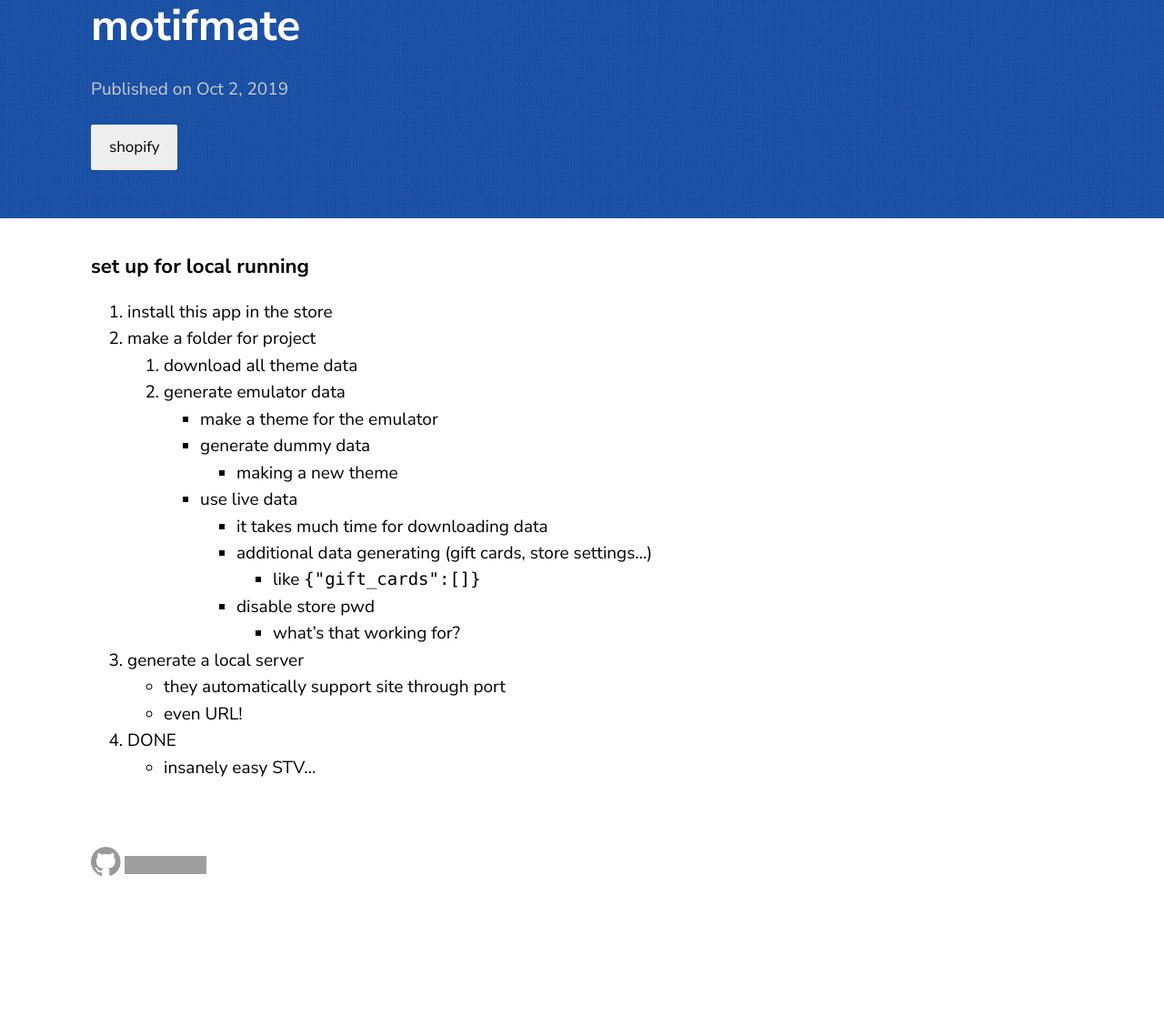
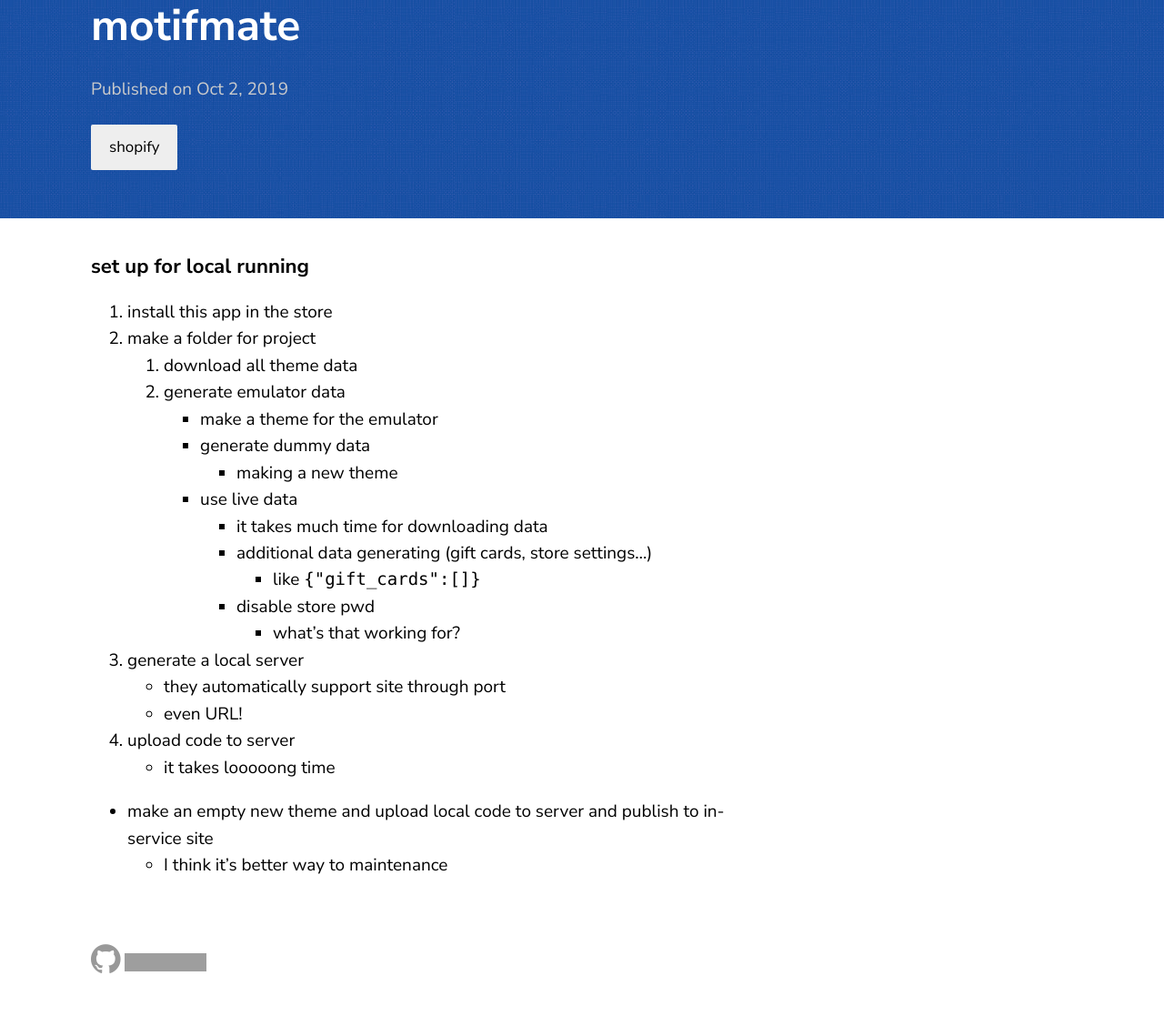
Before and after one commit to ejayyy/blog, a Jekyll site: the page built from _posts/2019-10-02-motifmate.markdown, in a window 1280 px wide. Shown: the whole page at 91% size. Built offline with Jekyll 4.4.1, drawn with Linux system fonts in a browser that asks for light colours; before the commit the page ends 1021 px from its top, so only the background shows below that; grey boxes are pictures that could not be loaded.

Commit message:
[mod] add few sentences

```diff
--- a/_posts/2019-10-02-motifmate.markdown
+++ b/_posts/2019-10-02-motifmate.markdown
@@ -20,5 +20,9 @@ category: "shopify"
 1. generate a local server
     - they automatically support site through port
     - even URL!
-1. DONE
-    - insanely easy STV...
+1. upload code to server
+    - it takes looooong time
+
+
+- make an empty new theme and upload local code to server and publish to in-service site
+    - I think it's better way to maintenance
```
